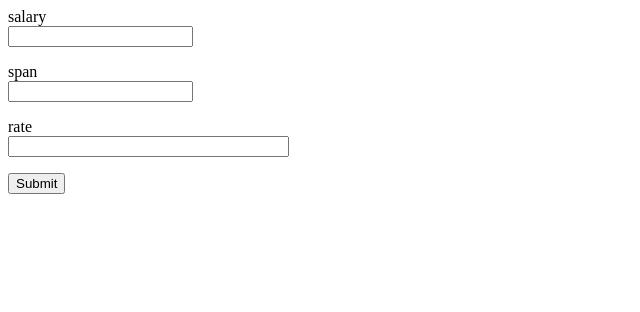
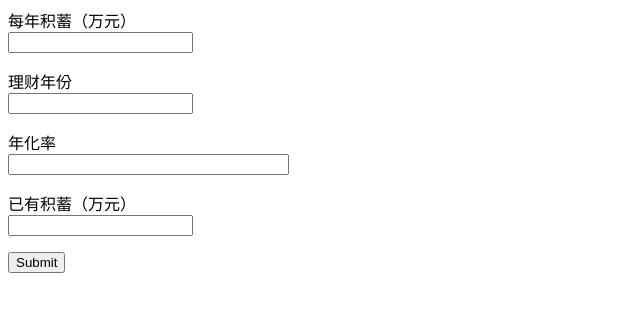
Before and after one commit to Valpha/SalaryCalculator, a Flask app: page / in a window 1280 px wide. Shown: the top 312 px of the page, without its empty margins (0-640 px from the left). Run offline with Flask 2, Linux system fonts and the light colour scheme.

Commit message:
成功返回图片

```diff
--- a/UI.py
+++ b/UI.py
@@ -1 +1,4 @@
 from app import app
+
+if __name__ == "__main__":
+    app.run(debug=True)
--- a/app/forms.py
+++ b/app/forms.py
@@ -2,8 +2,10 @@ from flask_wtf import FlaskForm
 from wtforms import SubmitField, IntegerField, FloatField
 from wtforms.validators import DataRequired
 
+
 class GraphForm(FlaskForm):
-    para1 = IntegerField('salary', validators=[DataRequired()])
-    para2 = IntegerField('span', validators=[DataRequired()])
-    para3 = FloatField('rate', validators=[DataRequired()])
+    salary = IntegerField('每年积蓄（万元）', validators=[DataRequired()])
+    span = IntegerField('理财年份', validators=[DataRequired()])
+    rate = FloatField('年化率', validators=[DataRequired()])
+    deposit = IntegerField('已有积蓄（万元）')
     submit = SubmitField('Submit')
--- a/app/routes.py
+++ b/app/routes.py
@@ -1,20 +1,32 @@
 from flask import render_template, flash, redirect
 from app import app
 from app.forms import GraphForm
-
+import calculator
+from io import BytesIO
 @app.route('/')
 @app.route('/index')
 def login():
     form = GraphForm()
     return render_template('index.html', form=form)
 
+
 @app.route('/handle', methods=['POST'])
 def handle():
     form = GraphForm()
     if form.validate_on_submit():
-        flash('request parameters: p1={}, p2={},  p3={}'.format(
-            form.para1.data, form.para2.data, form.para3.data))
+        flash('request parameters: p1={}, p2={}, p3={}, p4={}'.format(
+            form.salary.data, form.span.data, form.rate.data, form.deposit.data))
+
+        Salary_year = 10000*form.salary.data
+        year = form.span.data
+        rate = form.rate.data
+        deposit = 10000 * form.deposit.data
+        X, base, profit = calculator.calculate(
+            Salary_year, year, rate, deposit=deposit)
+        image_buffer = calculator.drawPlot(
+            X, base, profit, salary=Salary_year, rate=rate, deposit=deposit)
+        # app.logger.debug(image_buffer)
         # 使用form.form.para1.data就能取到para1的值，然后可以调用具体计算过程
         # 使用flash(...) 是将数据绑定到前端的页面，你不需要绑定的话可以不flash
         # 你可以将生成的图片放入result.html中
-    return render_template('result.html')
+    return render_template('result.html', img_stream=image_buffer.decode())
--- a/app/templates/index.html
+++ b/app/templates/index.html
@@ -2,16 +2,20 @@
 <form action="{{ url_for('handle') }}" method="post" novalidate>
     {{ form.hidden_tag() }}
     <p>
-            {{ form.para1.label }}<br>
-            {{ form.para1(size=32) }}
+        {{ form.salary.label }}<br>
+        {{ form.salary(size=32) }}
     </p>
     <p>
-            {{ form.para2.label }}<br>
-            {{ form.para2(size=32) }}
+        {{ form.span.label }}<br>
+        {{ form.span(size=32) }}
     </p>
     <p>
-            {{ form.para3.label }}<br>
-            {{ form.para3(size=32) }}
+        {{ form.rate.label }}<br>
+        {{ form.rate(size=32) }}
+    </p>
+    <p>
+        {{ form.deposit.label }}<br>
+        {{ form.deposit(size=32) }}
     </p>
     <p>{{ form.submit() }}</p>
 </form>
```
Also changed, not shown: app/templates/result.html (+2 -2 lines), calculator.py (+92 -57 lines), app/static/MjAwMDAwMTEwLjEw.png (deleted), 1 other file. Lines whose indentation alone changed are shown as unchanged.
